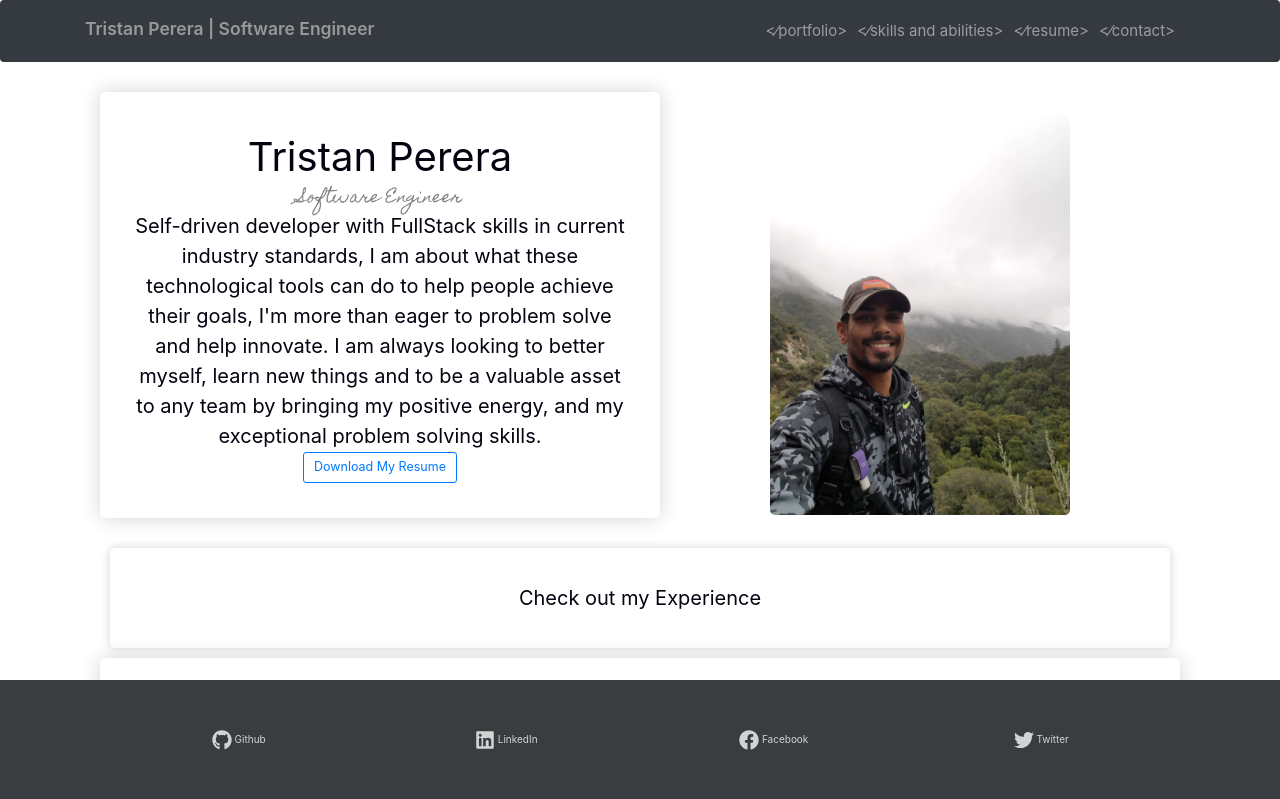
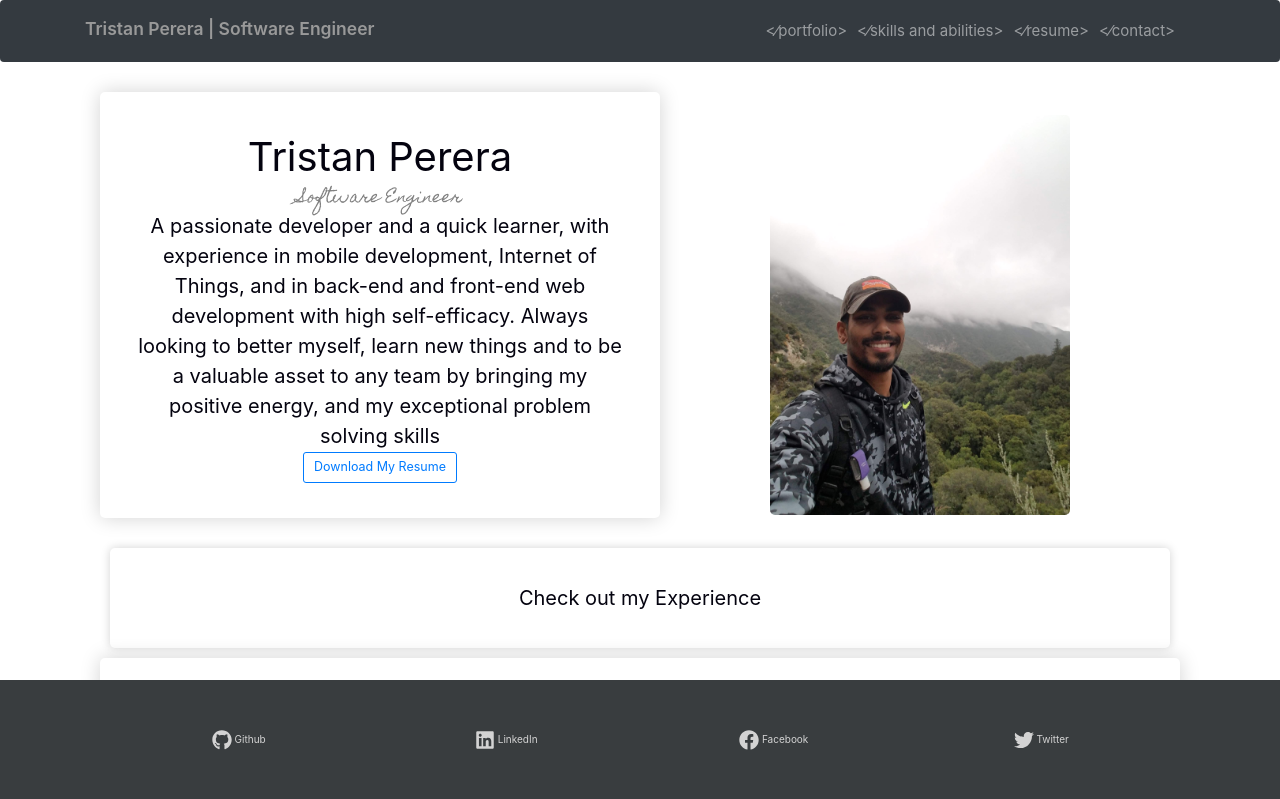
Before and after one commit to trizmo/profile-react, a React (Create React App) app: page / in a window 1280 px wide. Shown: the top 799 px of the page. Built offline with nearby package versions, Linux system fonts and the light colour scheme.

Commit message:
small changes

```diff
--- a/package.json
+++ b/package.json
@@ -2,8 +2,10 @@
   "name": "profile-react",
   "version": "0.1.0",
   "private": true,
+  "homepage": "https://trizmo.github.io/profile-react/",
   "dependencies": {
     "bootstrap": "^4.3.0",
+    "gh-pages": "^2.0.1",
     "react": "^16.7.0",
     "react-dom": "^16.7.0",
     "react-icons": "^3.4.0",
@@ -15,6 +17,8 @@
     "start": "react-scripts start",
     "build": "react-scripts build",
     "test": "react-scripts test",
+    "predeploy": "yarn run build",
+    "deploy": "gh-pages -d build",
     "eject": "react-scripts eject"
   },
   "eslintConfig": {
--- a/src/components/AboutMe.js
+++ b/src/components/AboutMe.js
@@ -41,9 +41,7 @@ export default class AboutMe extends Component {
                 Software Engineer
               </div>
               <div>
-                Self-driven developer with FullStack skills in current industry standards, I am about what these technological tools can do to help people achieve their goals,
-                I'm more than eager to problem solve and help innovate.
-                I am always looking to better myself, learn new things and to be a valuable asset to any team by bringing my positive energy, and my exceptional problem solving skills.
+              A passionate developer and a quick learner, with experience in mobile development, Internet of Things, and in back-end and front-end web development with high self-efficacy. Always looking to better myself, learn new things and to be a valuable asset to any team by bringing my positive energy, and my exceptional problem solving skills
               </div>
 
               <Button outline size="lg" color="primary" href={this.state.resume} download="Tristan Perera - Software Engineer.pdf">
--- a/src/components/Resume.js
+++ b/src/components/Resume.js
@@ -85,7 +85,7 @@ export default class Resume extends Component {
           ))}
         </Container> */}
 
-        <Button outline size="lg" color="primary" href={this.state.resume} download="Tristan Perera - Software Engineer.pdf">
+        <Button outline size="lg" color="primary" style={{left: 0}} href={this.state.resume} download="Tristan Perera - Software Engineer.pdf">
           Download My Resume
         </Button>
       </Container>
```
Also changed, not shown: 1 other file (tests, documents, lock files or other folders).
